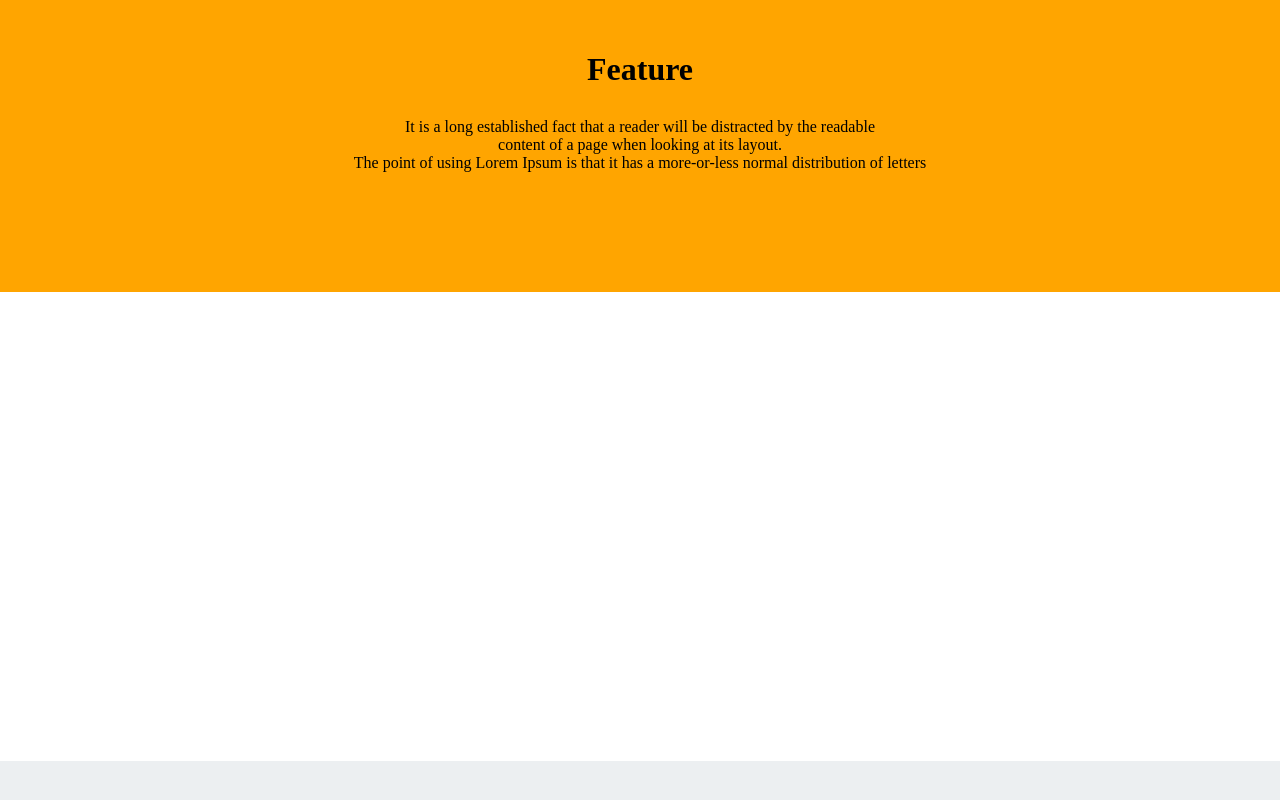
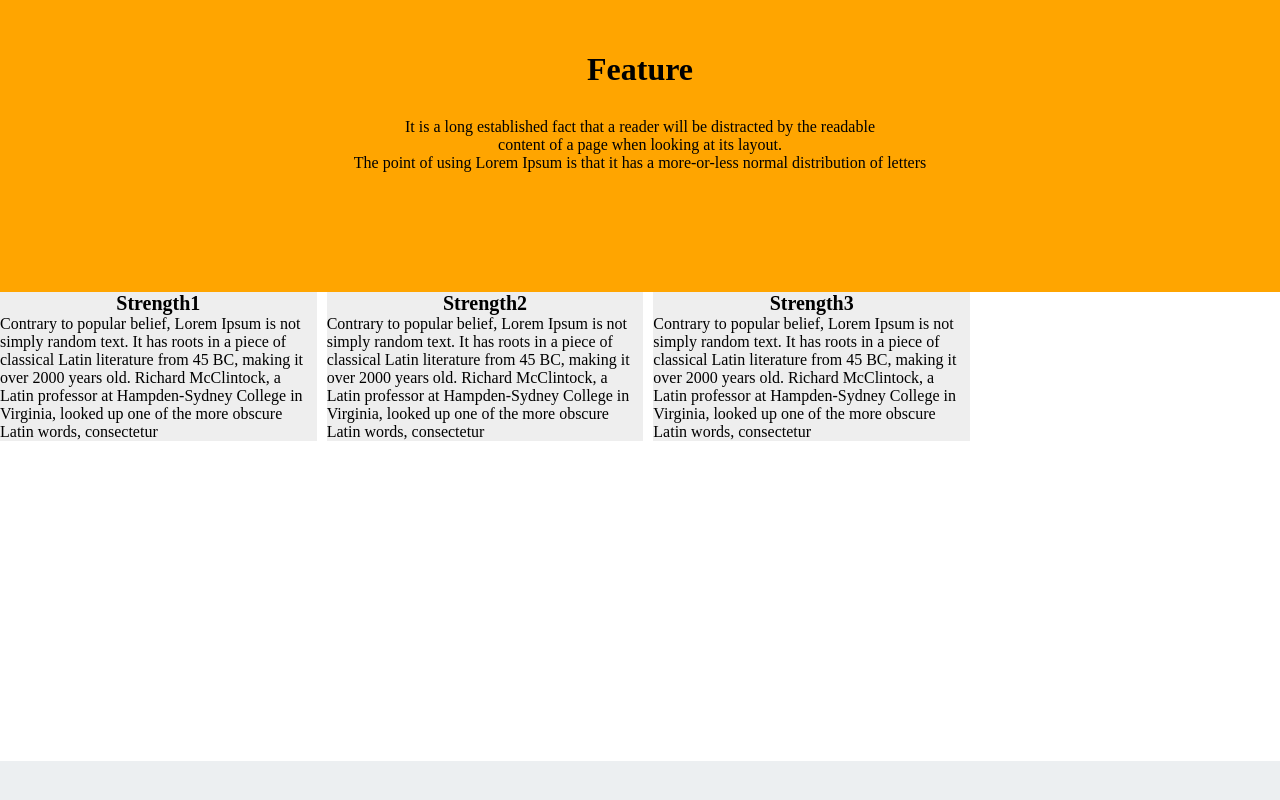
Before and after one commit to maroHaru/loremIpsum, a plain HTML site: page index.html in a window 1280 px wide. Shown: the part 1610-2410 px from the top of the page. Drawn offline with Linux system fonts and the light colour scheme.

Commit message:
[Add] Insert Strength item on Feature screen

```diff
--- a/index.html
+++ b/index.html
@@ -59,6 +59,32 @@
           The point of using Lorem Ipsum is that it has a more-or-less normal distribution of letters<br />
         </div>
       </div>
+      <div class="Feature-Strength-content">
+        <div class="Strength-box">
+          <b class="title">Strength1</b>
+          <p class="text">Contrary to popular belief, Lorem Ipsum is not simply random text.
+          It has roots in a piece of classical Latin literature from 45 BC, making it over 2000 years old.
+          Richard McClintock, a Latin professor at Hampden-Sydney College in Virginia,
+          looked up one of the more obscure Latin words, consectetur
+          </p>
+        </div>
+        <div class="Strength-box">
+          <b class="title">Strength2</b>
+          <p class="text">Contrary to popular belief, Lorem Ipsum is not simply random text.
+          It has roots in a piece of classical Latin literature from 45 BC, making it over 2000 years old.
+          Richard McClintock, a Latin professor at Hampden-Sydney College in Virginia,
+          looked up one of the more obscure Latin words, consectetur
+          </p>
+        </div>
+        <div class="Strength-box">
+          <b class="title">Strength3</b>
+          <p class="text">Contrary to popular belief, Lorem Ipsum is not simply random text.
+          It has roots in a piece of classical Latin literature from 45 BC, making it over 2000 years old.
+          Richard McClintock, a Latin professor at Hampden-Sydney College in Virginia,
+          looked up one of the more obscure Latin words, consectetur
+          </p>
+        </div>
+      </div>
     </div>
 
     <div class="main-3"></div>
--- a/style.css
+++ b/style.css
@@ -170,6 +170,32 @@ li {
   margin: 30px auto;
 }
 
+.Feature-Strength-content {
+  width: 980px;
+  /*margin: 0px auto;*/
+  display: flex;
+}
+
+.Strength-box {
+  width: 320px;
+  margin-right: 10px;
+  text-align: center;
+  position: relative;
+  background-color: #EEEEEE;
+}
+
+.title {
+  font-size: 20px;
+  color: #000000;
+  margin: 10px auto;
+}
+
+.text {
+  font-size: 16px;
+  color: #000000;
+  text-align: left;
+}
+
 .main-3 {
   width: 100%;
   height: 800px;
```
